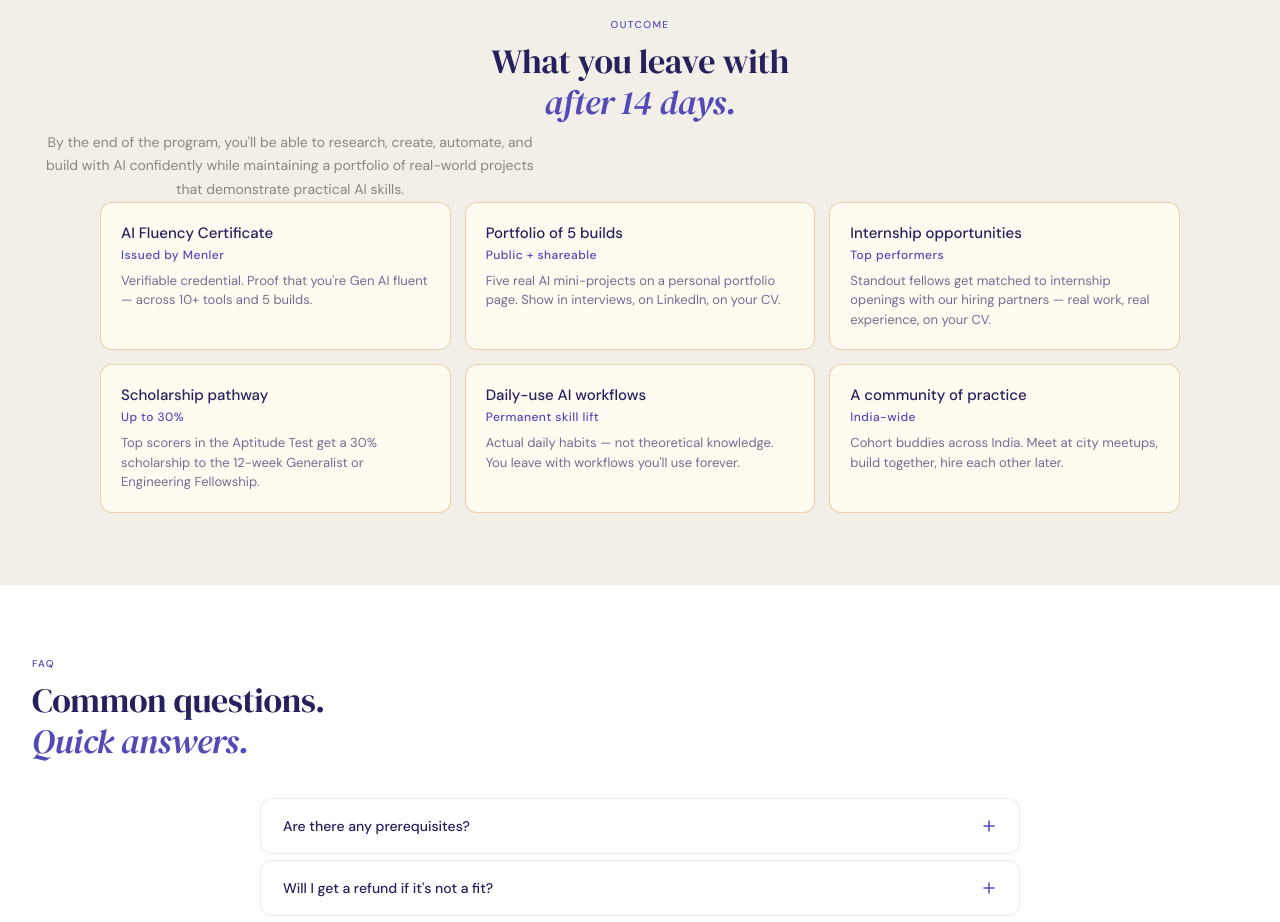
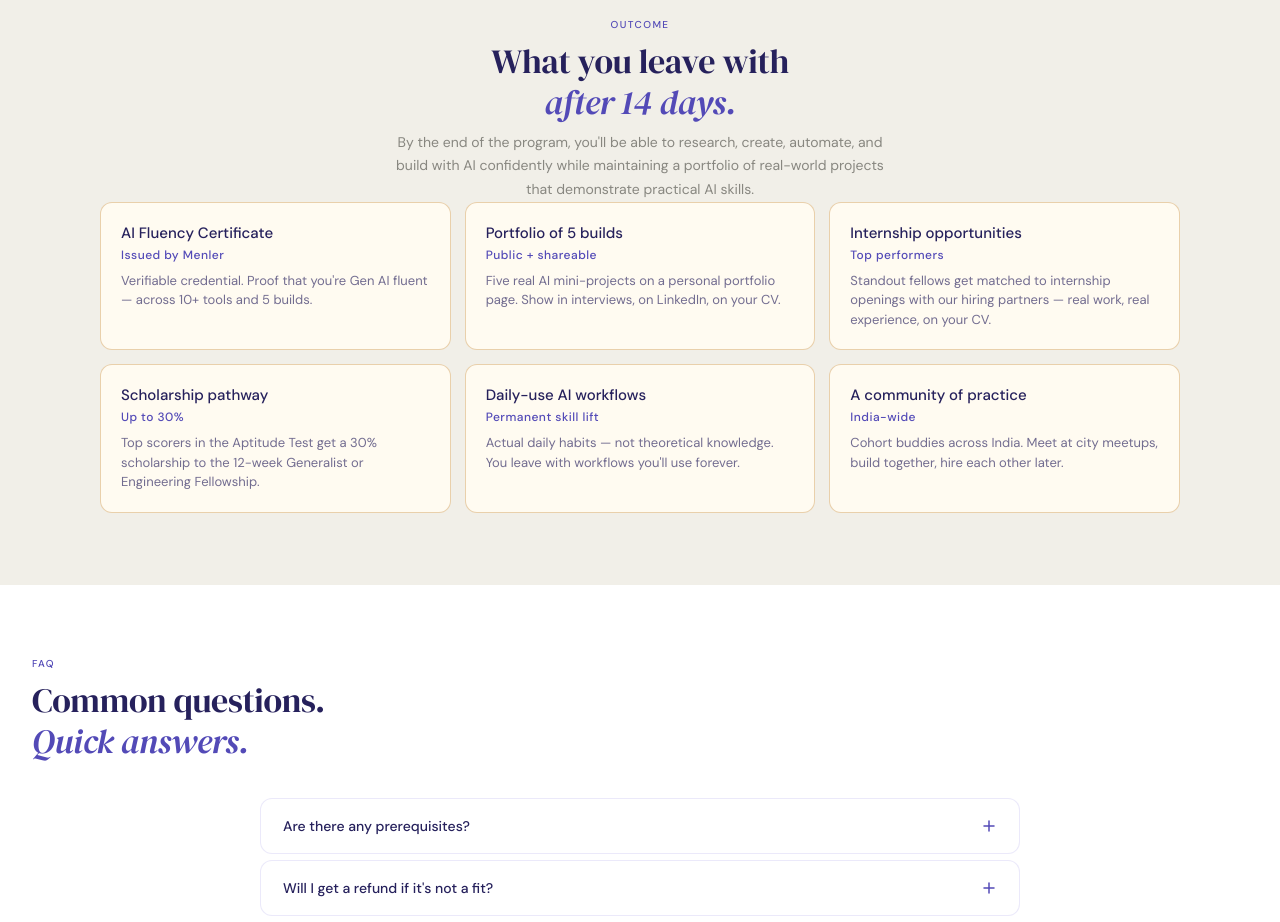
Before and after one commit to rochanreddy/menler-new-web, a React (Vite) app: page /kickstarter in a window 1280 px wide. Shown: the part 4900-5822 px from the top of the page. Built offline with nearby package versions, Linux system fonts and the light colour scheme; no server answers.

Commit message:
Kickstarter: center Outcome paragraph

```diff
--- a/src/pages/Kickstarter.jsx
+++ b/src/pages/Kickstarter.jsx
@@ -288,7 +288,7 @@ export default function Kickstarter() {
       <section className="hiring-section outcome-section" style={{ background: 'var(--parchment)' }}>
         <p className="section-label" style={{ textAlign: 'center' }}>Outcome</p>
         <h2 className="section-h2" style={{ textAlign: 'center' }}>What you leave with<br /><em>after 14 days.</em></h2>
-        <p className="section-sub" style={{ textAlign: 'center' }}>By the end of the program, you'll be able to research, create, automate, and build with AI confidently while maintaining a portfolio of real-world projects that demonstrate practical AI skills.</p>
+        <p className="section-sub" style={{ textAlign: 'center', margin: '0 auto' }}>By the end of the program, you'll be able to research, create, automate, and build with AI confidently while maintaining a portfolio of real-world projects that demonstrate practical AI skills.</p>
         <div className="roles-grid">
           <div className="role-card"><p className="role-name">AI Fluency Certificate</p><p className="role-comp">Issued by Menler</p><p className="role-desc">Verifiable credential. Proof that you're Gen AI fluent — across 10+ tools and 5 builds.</p></div>
           <div className="role-card"><p className="role-name">Portfolio of 5 builds</p><p className="role-comp">Public + shareable</p><p className="role-desc">Five real AI mini-projects on a personal portfolio page. Show in interviews, on LinkedIn, on your CV.</p></div>
```
Also changed, not shown: .claude/settings.json.
